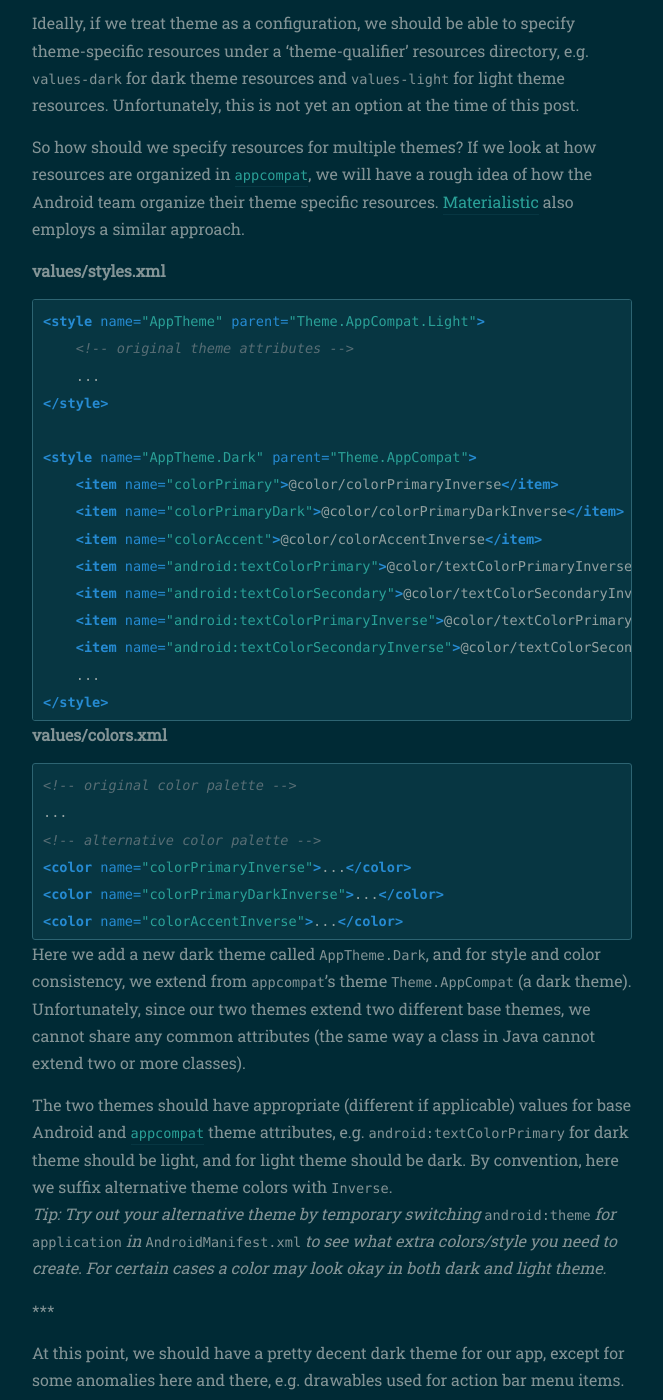
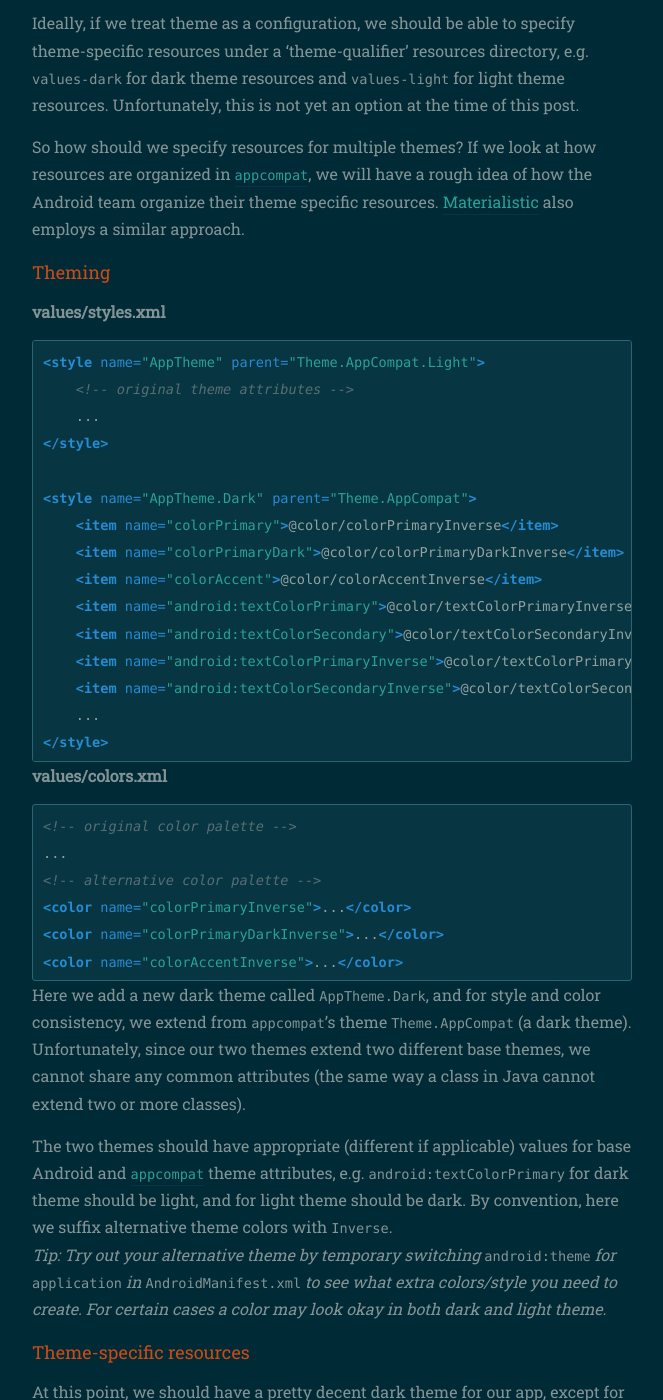
Before and after one commit to hidroh/hidroh.github.io, a Jekyll site: the page built from _posts/2015-02-25-support-multiple-themes-android-app-part-2.markdown, in a window 1280 px wide and 1400 px high, scrolled down 378 px. Shown: the whole window, without its empty margins (308-971 px from the left). Built offline with Jekyll 4.4.1, drawn with Linux system fonts in a browser that asks for light colours; nearby versions of some CDN libraries; some web fonts are replaced; comment, search, counter and statistics services are not loaded; some of the changed text lies outside the part shown.

Commit message:
Add post headings

```diff
--- a/_posts/2015-02-25-support-multiple-themes-android-app-part-2.markdown
+++ b/_posts/2015-02-25-support-multiple-themes-android-app-part-2.markdown
@@ -10,6 +10,8 @@ In the [first part]({% post_url 2015-02-16-support-multiple-themes-android-app %
 Ideally, if we treat theme as a configuration, we should be able to specify theme-specific resources under a 'theme-qualifier' resources directory, e.g. `values-dark` for dark theme resources and `values-light` for light theme resources. Unfortunately, this is not yet an option at the time of this post.
 
 So how should we specify resources for multiple themes? If we look at how resources are organized in [`appcompat`](https://github.com/android/platform_frameworks_support/blob/master/v7/appcompat/res/values/styles.xml), we will have a rough idea of how the Android team organize their theme specific resources. [Materialistic](https://play.google.com/store/apps/details?id=io.github.hidroh.materialistic) also employs a similar approach.
+
+### Theming
 
 **values/styles.xml**
 {% highlight xml %}
@@ -45,7 +47,7 @@ Here we add a new dark theme called `AppTheme.Dark`, and for style and color con
 The two themes should have appropriate (different if applicable) values for base Android and [`appcompat`](https://github.com/android/platform_frameworks_support/blob/master/v7/appcompat/res/values/attrs.xml) theme attributes, e.g. `android:textColorPrimary` for dark theme should be light, and for light theme should be dark. By convention, here we suffix alternative theme colors with `Inverse`.
 *Tip: Try out your alternative theme by temporary switching `android:theme` for `application` in `AndroidManifest.xml` to see what extra colors/style you need to create. For certain cases a color may look okay in both dark and light theme.*
 
-\*\*\*
+### Theme-specific resources
 
 At this point, we should have a pretty decent dark theme for our app, except for some anomalies here and there, e.g. drawables used for action bar menu items. A dark action bar expects light-color menu items, and vice versa. In order to tell Android to use different drawables for different app themes, we create [custom attributes](http://developer.android.com/training/custom-views/create-view.html#customattr) that allow specifying reference to the correct drawable, and provide different drawable references as values for these custom attributes under different themes (the same way `appcompat` library provides custom attributes such as `colorPrimary`).
 
@@ -89,7 +91,7 @@ Similar implementation can be used to specify most custom attributes you need fo
 
 An alternative approach to avoid duplicating drawable resources for different themes is to use drawable `tint`. This attribute is available from API 21. [Dan Lew in his blog](http://blog.danlew.net/2014/08/18/fast-android-asset-theming-with-colorfilter/) shows how to do this for all API levels. Personally I would prefer to keep my Java implementation free of view logic if possible, so I choose to have different drawable resources per theme.
 
-\*\*\*
+### Dynamic theme switching
 
 Now that we have two polished themes ready to be used, we need to allow users to choose which one they prefer and switch theme dynamically during runtime. This can be done by having a `SharedPreferences`, says `pref_dark_theme` to store theme preference and use its value to decide which theme to apply. Application of theme should be done for all activies, before their views are created, so `onCreate()` is our only option to put the logic.
 
```
